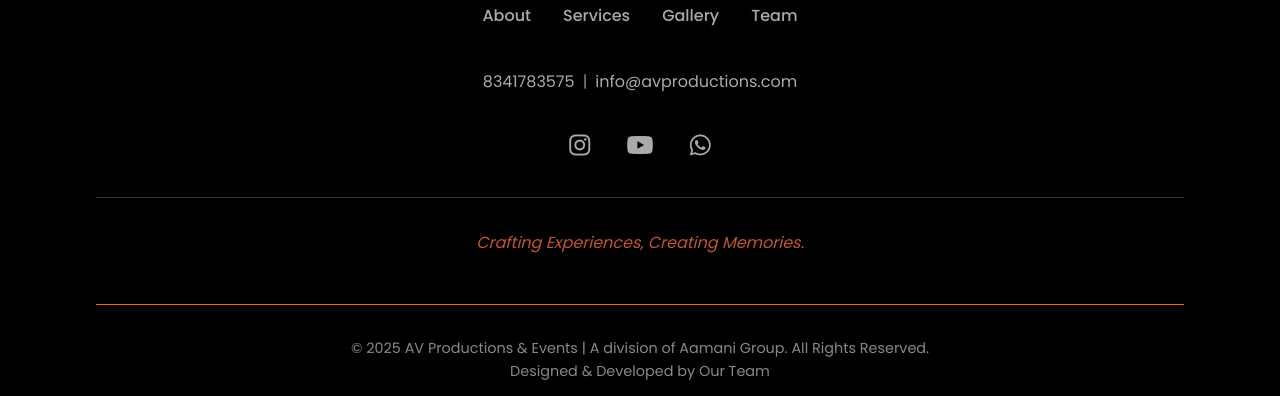
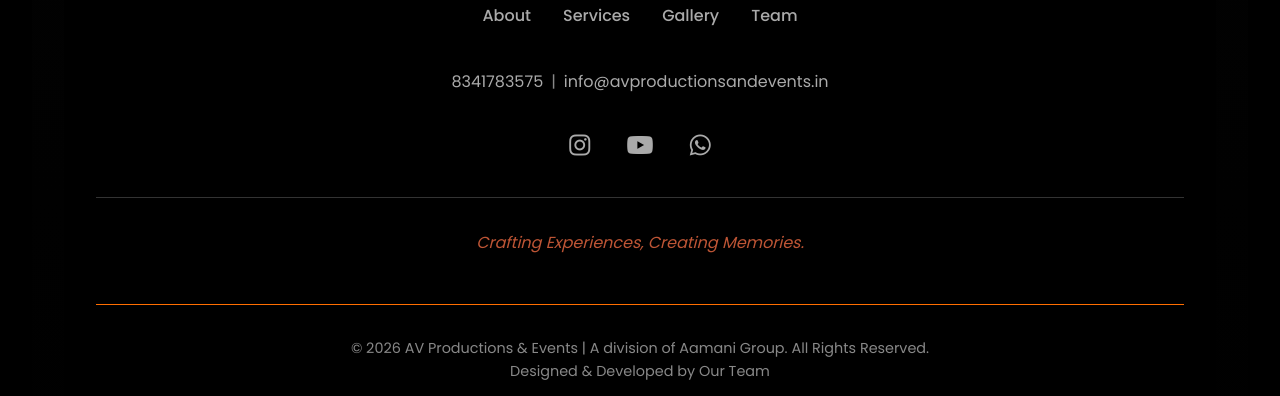
Before and after one commit to Pradeepanand7/av-productions-website, a website: page index.html in a window 1280 px wide. Shown: the part 7447-7843 px from the top of the page. Drawn offline with Linux system fonts and the light colour scheme.

Commit message:
Update contact email and copyright year in footer

```diff
--- a/index.html
+++ b/index.html
@@ -298,7 +298,7 @@
                 <a href="#about">About</a><a href="#services">Services</a><a href="#gallery">Gallery</a><a href="#team">Team</a>
             </div>
             <div class="footer-contact-info">
-                <span><a href="tel:+918341783575">8341783575</a></span><span class="separator">|</span><span><a href="mailto:info@avproductions.com">info@avproductions.com</a></span>
+                <span><a href="tel:+918341783575">8341783575</a></span><span class="separator">|</span><span><a href="mailto:info@avproductionsandevents.in">info@avproductionsandevents.in</a></span>
             </div>
             <div class="footer-social-icons-unique">
                 <a href="https://www.instagram.com/avproductions_events/" target="_blank" aria-label="Instagram"><i class="fab fa-instagram"></i></a>
@@ -309,7 +309,7 @@
         </div>
         <div class="sub-footer">
             <div class="copyright-text">
-                <p>&copy; 2025 AV Productions & Events | A division of Aamani Group. All Rights Reserved.</p>
+                <p>&copy; 2026 AV Productions & Events | A division of Aamani Group. All Rights Reserved.</p>
                 <p>Designed & Developed by Our Team</p>
             </div>
             <a href="#" id="backToTop" class="back-to-top">Back to Top ↑</a>
```
